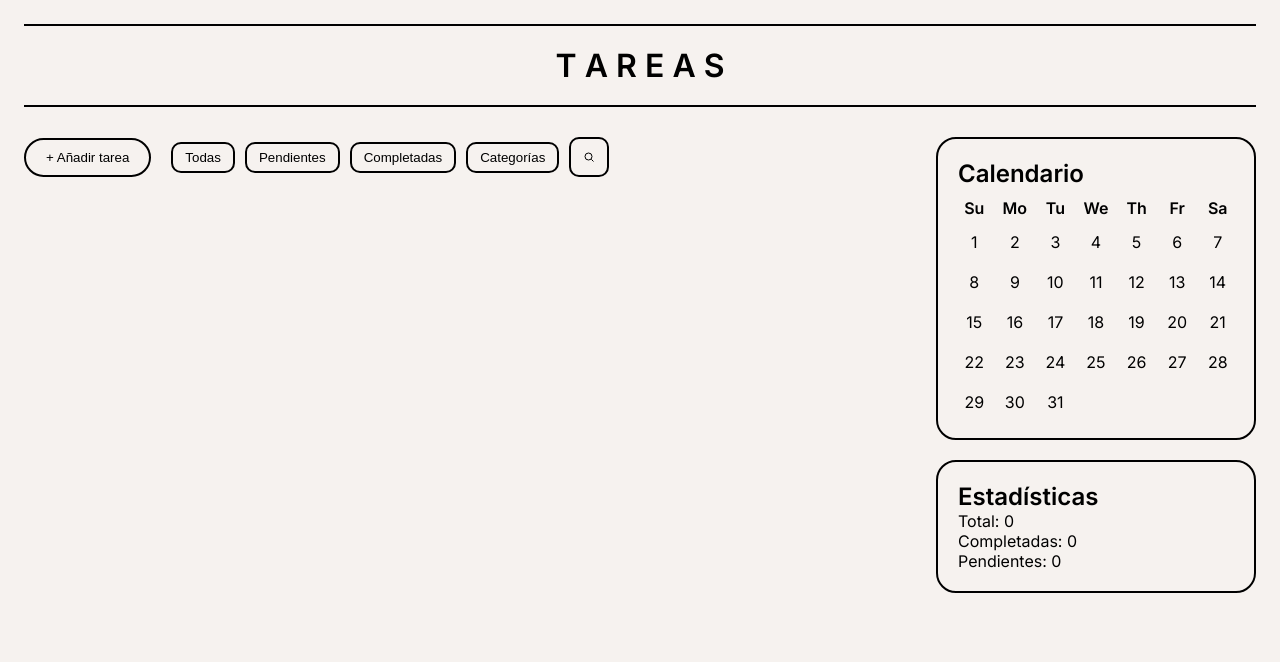
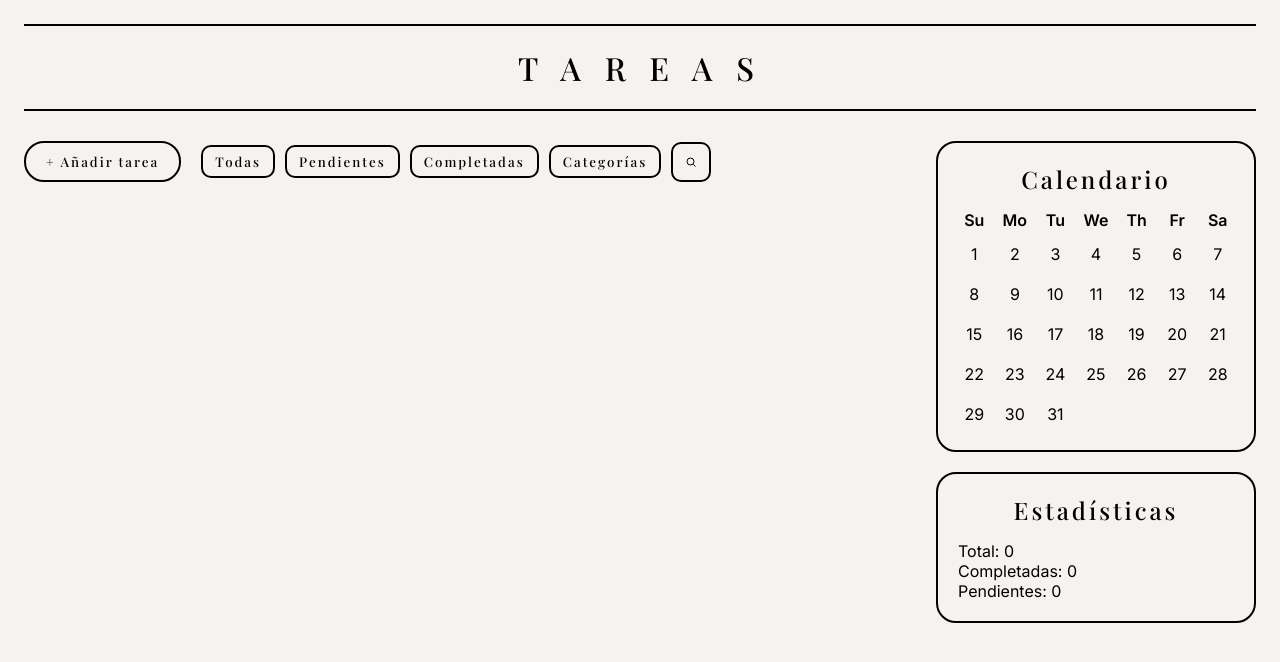
Before and after one commit to iriamsv/bootcamp-project, a plain HTML site: page index.html in a window 1280 px wide. Drawn offline with nearby package versions, Linux system fonts and the light colour scheme.

Commit message:
Mejoras interfaz

```diff
--- a/index.html
+++ b/index.html
@@ -9,6 +9,7 @@
   <link rel="preconnect" href="https://fonts.gstatic.com" crossorigin>
 
   <link href="https://fonts.googleapis.com/css2?family=Inter:wght@400;500;600&display=swap" rel="stylesheet">
+  <link href="https://fonts.googleapis.com/css2?family=Playfair+Display:wght@500;600&display=swap" rel="stylesheet">
   <link rel="stylesheet" href="style.css">
   <meta name="viewport" content="width=device-width, initial-scale=1.0">
 
--- a/style.css
+++ b/style.css
@@ -13,6 +13,8 @@
   --space: 16px;
 
   --font-main: "Inter", system-ui, -apple-system, sans-serif;
+  --font-ui: "Inter", sans-serif;
+  --font-title: "Playfair Display", serif;
 }
 
 
@@ -32,14 +34,16 @@
 ========================= */
 
 body {
-  font-family: "Inter", sans-serif;
+  font-family: var(--font-ui);
   background: var(--color-bg);
   color: var(--color-text);
   padding: 24px;
 }
 
 h1 {
-  text-align: center;
+  font-family: var(--font-title);
+  letter-spacing: 8px;
+  font-weight: 500;
 }
 
 
@@ -84,6 +88,15 @@ main {
   border-radius: 20px;
   padding: 20px;
   width: 100%;
+}
+
+.calendar-box h2,
+.statistics h2 {
+  text-align: center;
+  font-family: var(--font-title);
+  letter-spacing: 3px;
+  font-weight: 500;
+  margin-bottom: 15px;
 }
 
 .calendar {
@@ -151,6 +164,12 @@ main {
   padding: 6px 12px;
   border-radius: 10px;
   cursor: pointer;
+}
+
+.filters button,
+.add-btn {
+  font-family: var(--font-title);
+  letter-spacing: 2px;
 }
 
 
```
